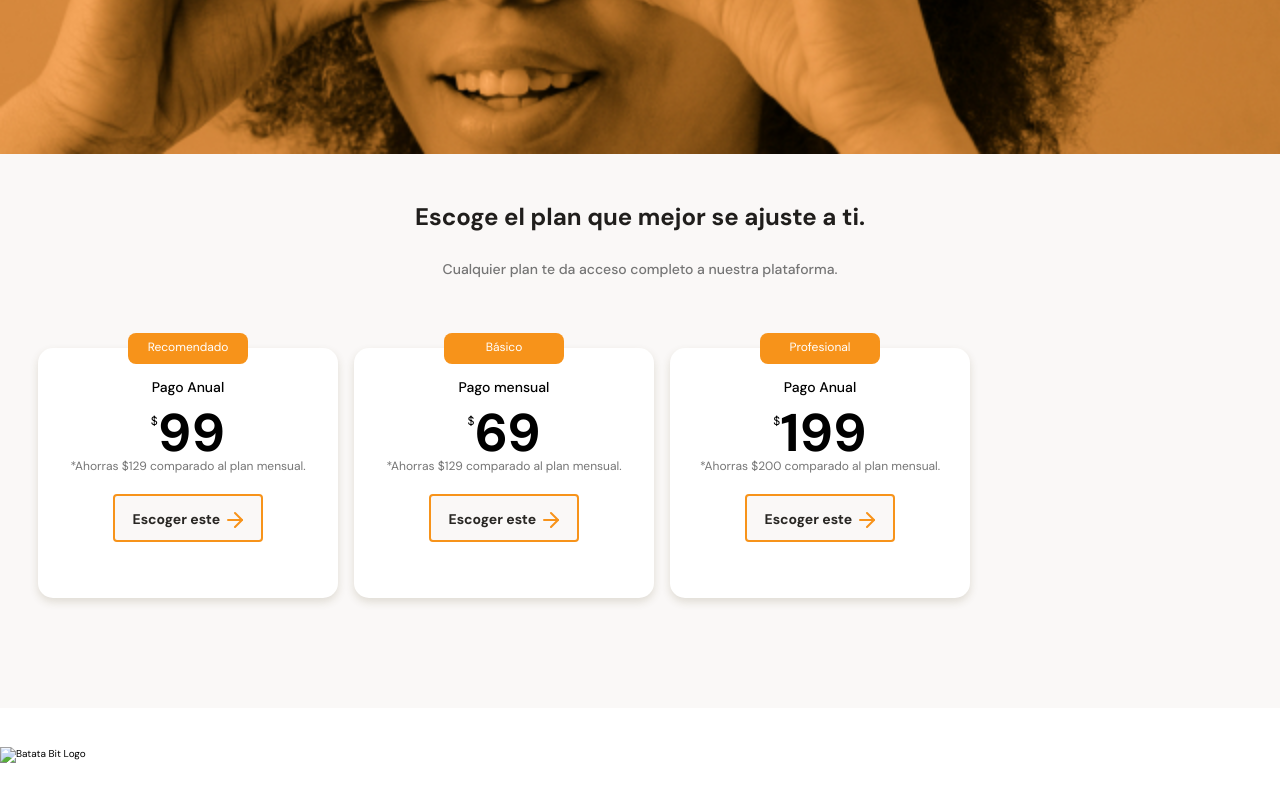
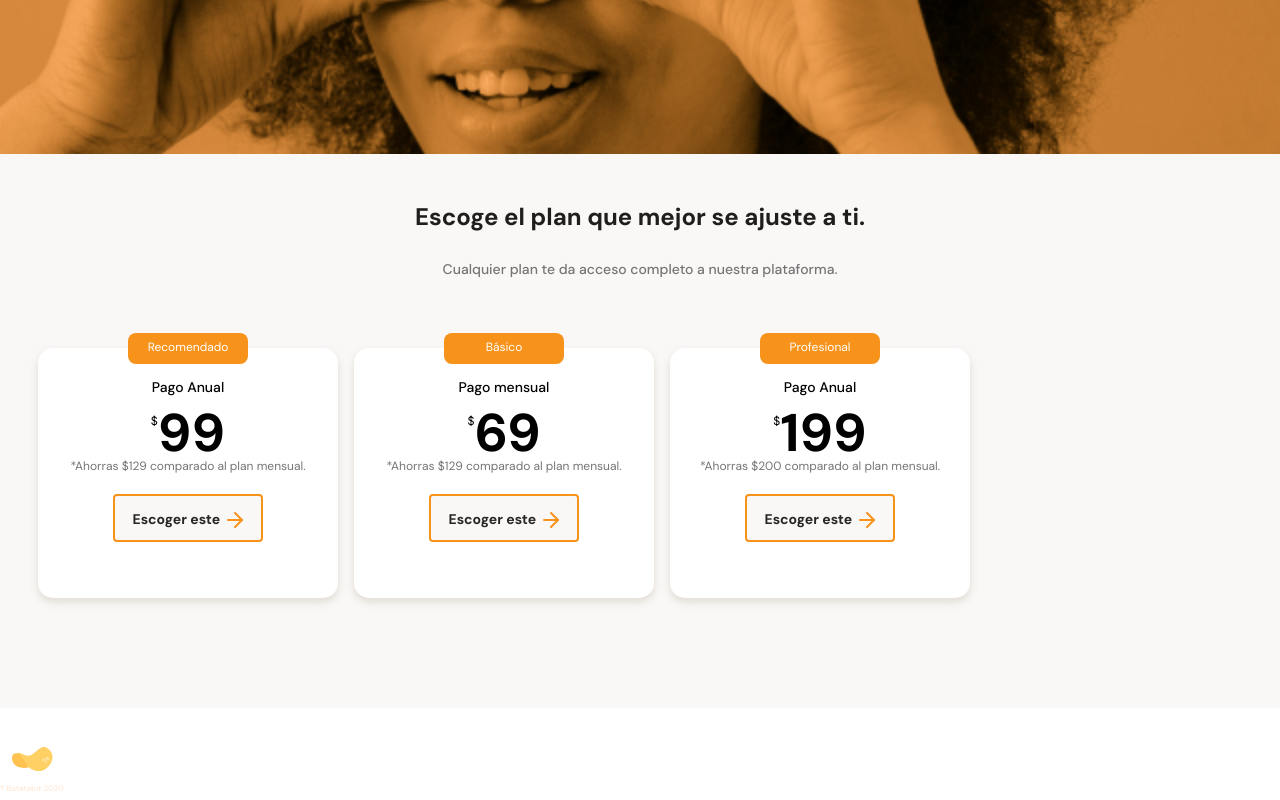
Before and after one commit to axlgoze/Batata-Bit, a plain HTML site: page index.html in a window 1280 px wide. Shown: the part 2676-3476 px from the top of the page. Before the commit the page ends 3439 px from the top, so only its background shows below. Drawn offline with Linux system fonts and the light colour scheme.

Commit message:
Agregando logo de seccion footer

```diff
--- a/index.html
+++ b/index.html
@@ -177,7 +177,7 @@
             </ul>
         </section>
         <section>
-            <img src="" alt="Batata Bit Logo">
+            <img src="./assets/img/logo-footer.svg" alt="Batata Bit Logo">
         </section>
     </footer>
 </body>
```
